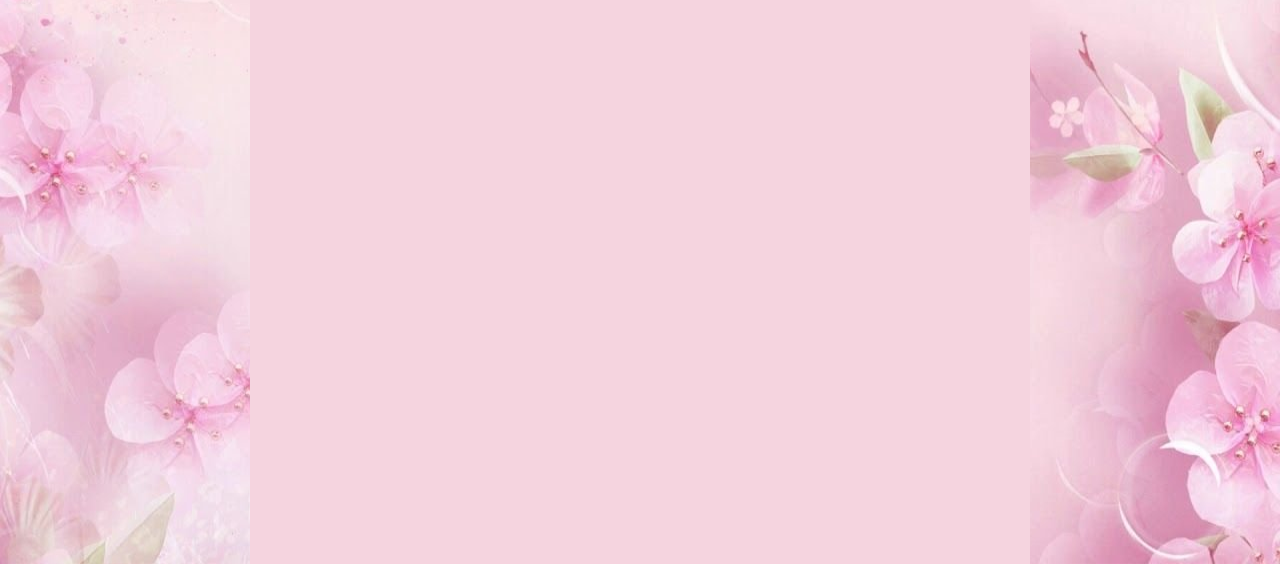
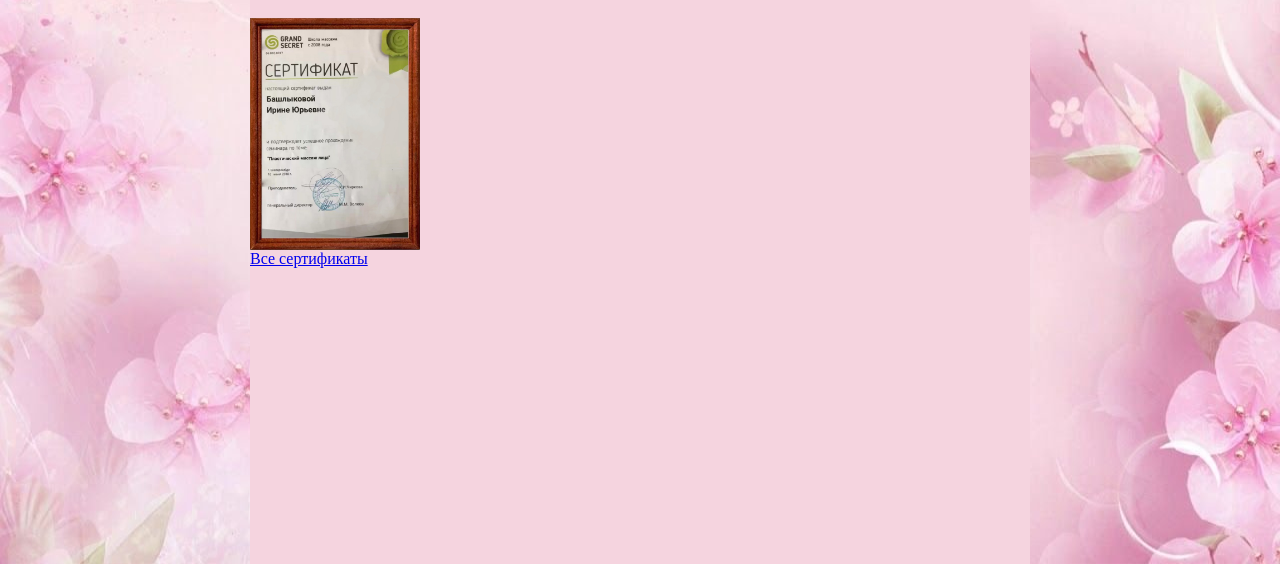
Before and after one commit to ban-bash32/another, a plain HTML site: page plastic.html in a window 1280 px wide. Shown: the part 236-800 px from the top of the page. Drawn offline with Linux system fonts and the light colour scheme.

Commit message:
Update plastic.html

```diff
--- a/plastic.html
+++ b/plastic.html
@@ -65,6 +65,25 @@
             естественные контуры.
 	 </p>
 
+	 <div class="certificate">
+            <a class="img"
+	      href="plastic_certificate.jpeg"
+	      target="_blank">
+	      <img
+	        src="plastic_certificate.jpeg"
+	        width="170px"
+	      >
+	    </a>
+
+	    <br>
+
+	    <a class="layer"
+	      href="certificates.html">
+	      Все сертификаты
+	    </a>
+         </div>
+
+
          <footer>
            <a class="icon"
 	     target="_blank"
```
